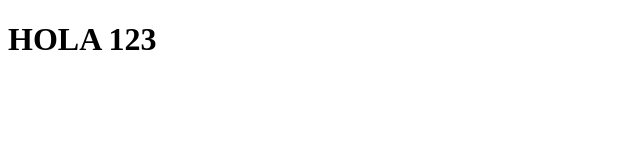
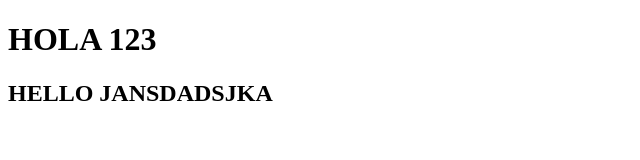
Before and after one commit to rubenvg11/PracticaGulp, a website: page dev/index.html in a window 1280 px wide. Shown: the whole page, without its empty margins (0-640 px from the left). Drawn offline with Linux system fonts and the light colour scheme.

Commit message:
Segunda Subida

```diff
--- a/dev/index.html
+++ b/dev/index.html
@@ -8,5 +8,6 @@
 </head>
 <body>
     <h1>HOLA 123</h1>
+    <h2>HELLO JANSDADSJKA</h2>
 </body>
 </html>
```
Also changed, not shown: public/index.html (+1 -0 lines).
